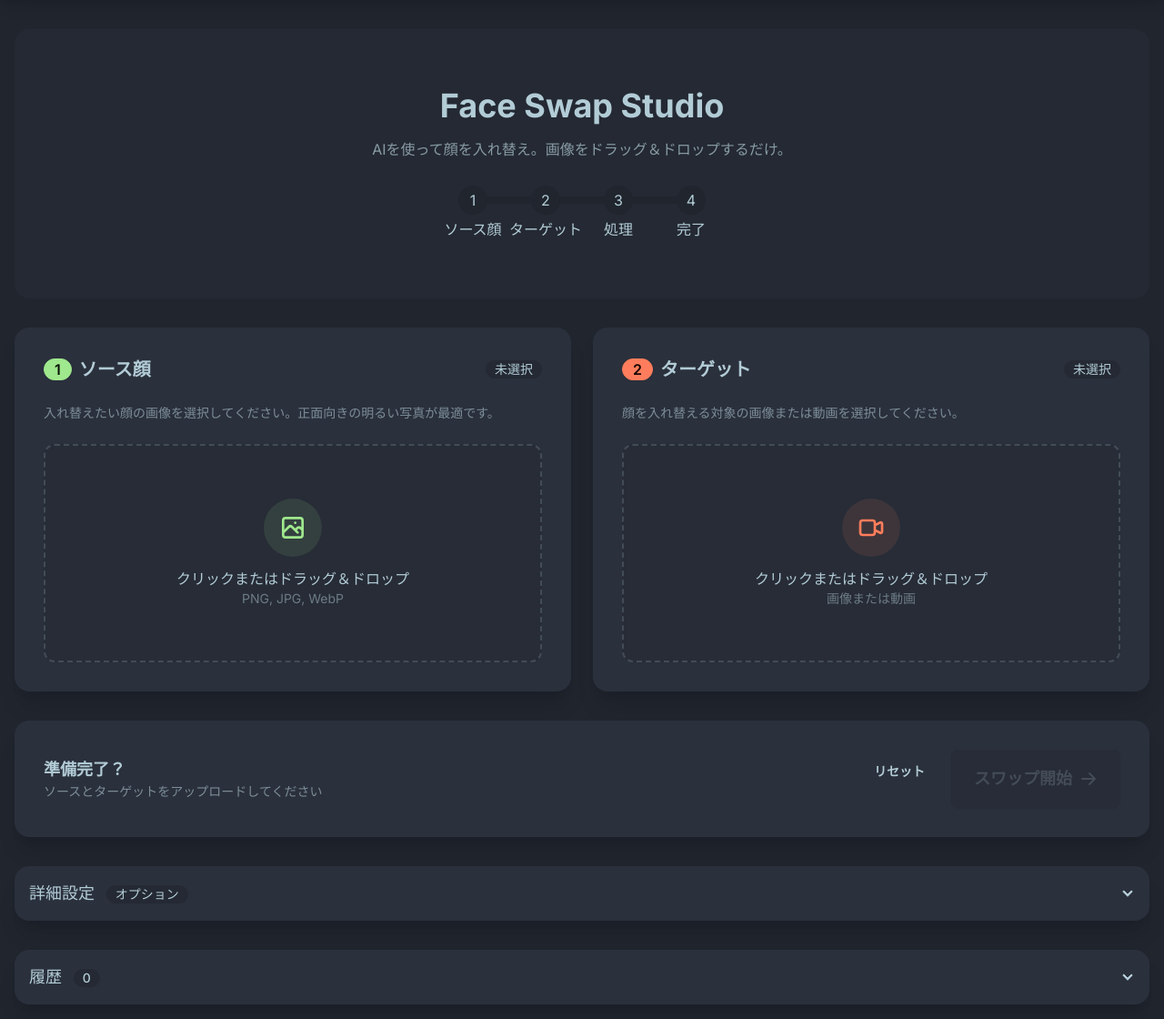
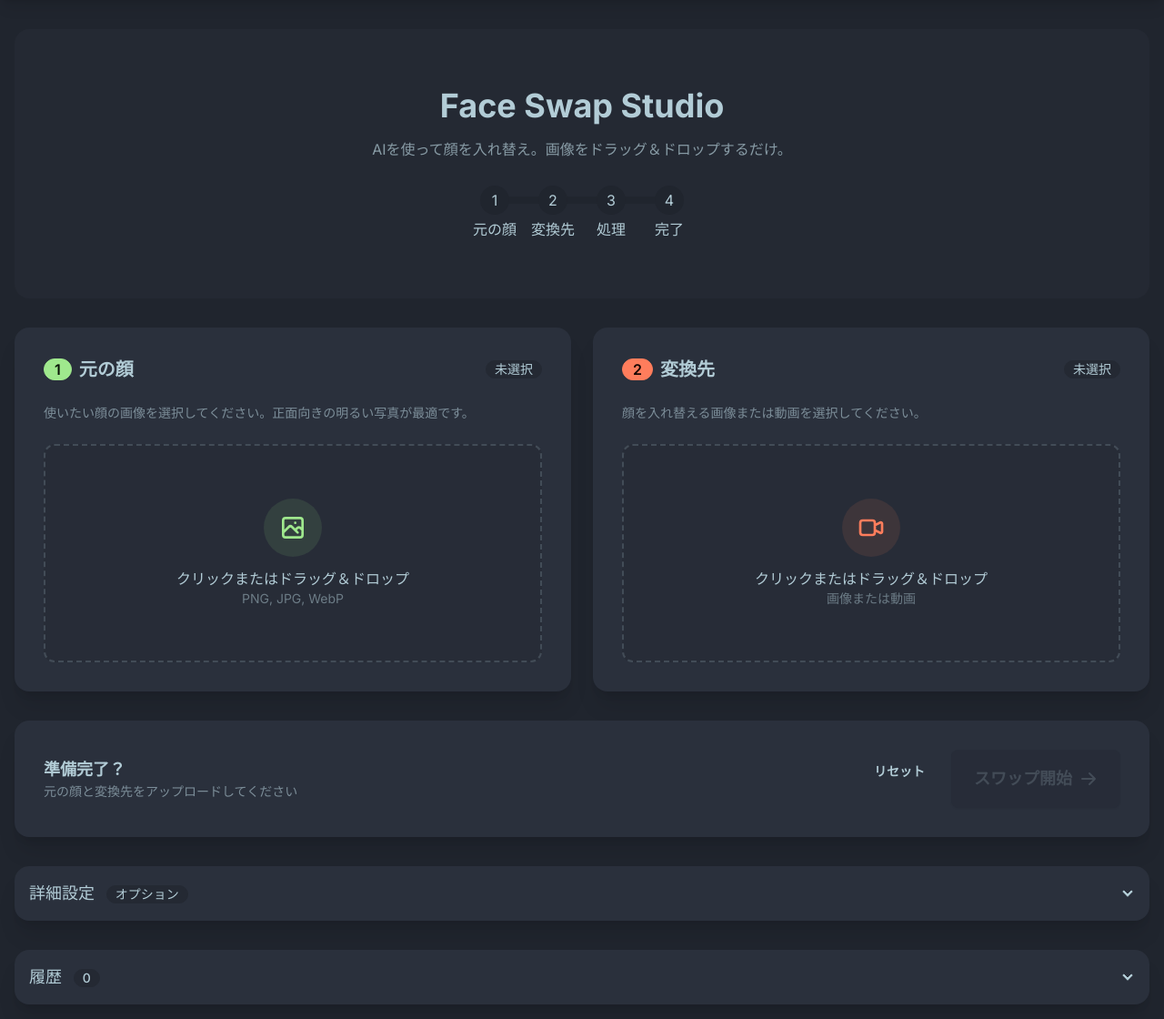
Before and after one commit to iKora128/kaofusion, a FastAPI app: page / in a window 1280 px wide. Shown: the part 64-1184 px from the top of the page at 91% size. Run offline with FastAPI, Linux system fonts and the light colour scheme; some libraries are stand-ins or nearby versions.

Commit message:
UIラベルを分かりやすく改善: ソース顔/ターゲット → 元の顔/変換先
Co-Authored-By: Claude Opus 4.6 <noreply@anthropic.com>

```diff
--- a/src/kaofusion/templates/index.html
+++ b/src/kaofusion/templates/index.html
@@ -11,8 +11,8 @@
                     AIを使って顔を入れ替え。画像をドラッグ＆ドロップするだけ。
                 </p>
                 <ul class="steps steps-horizontal">
-                    <li id="step-source" class="step" data-content="1">ソース顔</li>
-                    <li id="step-target" class="step" data-content="2">ターゲット</li>
+                    <li id="step-source" class="step" data-content="1">元の顔</li>
+                    <li id="step-target" class="step" data-content="2">変換先</li>
                     <li id="step-process" class="step" data-content="3">処理</li>
                     <li id="step-done" class="step" data-content="4">完了</li>
                 </ul>
@@ -28,11 +28,11 @@
                 <div class="flex items-center justify-between mb-4">
                     <h2 class="card-title">
                         <span class="badge badge-primary badge-lg">1</span>
-                        ソース顔
+                        元の顔
                     </h2>
                     <span id="source-chip" class="badge badge-ghost">未選択</span>
                 </div>
-                <p class="text-sm text-base-content/60 mb-4">入れ替えたい顔の画像を選択してください。正面向きの明るい写真が最適です。</p>
+                <p class="text-sm text-base-content/60 mb-4">使いたい顔の画像を選択してください。正面向きの明るい写真が最適です。</p>
 
                 <div id="source-dropzone"
                      class="dropzone rounded-xl p-8 text-center cursor-pointer min-h-[240px] flex flex-col items-center justify-center"
@@ -76,11 +76,11 @@
                 <div class="flex items-center justify-between mb-4">
                     <h2 class="card-title">
                         <span class="badge badge-secondary badge-lg">2</span>
-                        ターゲット
+                        変換先
                     </h2>
                     <span id="target-chip" class="badge badge-ghost">未選択</span>
                 </div>
-                <p class="text-sm text-base-content/60 mb-4">顔を入れ替える対象の画像または動画を選択してください。</p>
+                <p class="text-sm text-base-content/60 mb-4">顔を入れ替える画像または動画を選択してください。</p>
 
                 <div id="target-dropzone"
                      class="dropzone rounded-xl p-8 text-center cursor-pointer min-h-[240px] flex flex-col items-center justify-center"
@@ -224,7 +224,7 @@
             <div class="flex flex-col md:flex-row items-center justify-between gap-4">
                 <div class="text-center md:text-left">
                     <h3 class="font-semibold text-lg">準備完了？</h3>
-                    <p id="swap-helper" class="text-sm text-base-content/60">ソースとターゲットをアップロードしてください</p>
+                    <p id="swap-helper" class="text-sm text-base-content/60">元の顔と変換先をアップロードしてください</p>
                 </div>
                 <div class="flex gap-3">
                     <button class="btn btn-ghost" onclick="resetApp()">リセット</button>
@@ -368,7 +368,7 @@
                     </label>
                     <input type="range" id="swap-weight" min="0" max="1" step="0.05" value="0.75"
                            class="range range-primary range-sm" oninput="updateSwapWeightLabel(this.value)">
-                    <label class="label"><span class="label-text-alt">低いと元の顔を維持、高いとソース顔を強く反映</span></label>
+                    <label class="label"><span class="label-text-alt">低いと変換先の顔を維持、高いと元の顔を強く反映</span></label>
                 </div>
 
                 <!-- Mask Types -->
@@ -830,7 +830,7 @@
         label.textContent = isProcessing ? '処理中...' : 'スワップ開始';
         helper.textContent = ready
             ? '準備完了！スワップを開始できます'
-            : 'ソースとターゲットをアップロードしてください';
+            : '元の顔と変換先をアップロードしてください';
     }
 
     function setupDropzone(dropzoneId, inputId, type) {
@@ -870,7 +870,7 @@
         const isImage = file.type.startsWith('image/');
 
         if (type === 'source' && !isImage) {
-            showError('ソースは画像ファイルである必要があります');
+            showError('元の顔は画像ファイルである必要があります');
             return;
         }
 
@@ -981,7 +981,7 @@
 
     async function startSwap() {
         if (!sourceId || !targetId) {
-            showError('ソースとターゲットの両方をアップロードしてください');
+            showError('元の顔と変換先の両方をアップロードしてください');
             return;
         }
 
@@ -1265,7 +1265,7 @@
 
     async function captureAndPreview() {
         if (!sourceId) {
-            showError('先にソース画像をアップロードしてください');
+            showError('先に元の顔の画像をアップロードしてください');
             return;
         }
 
```
